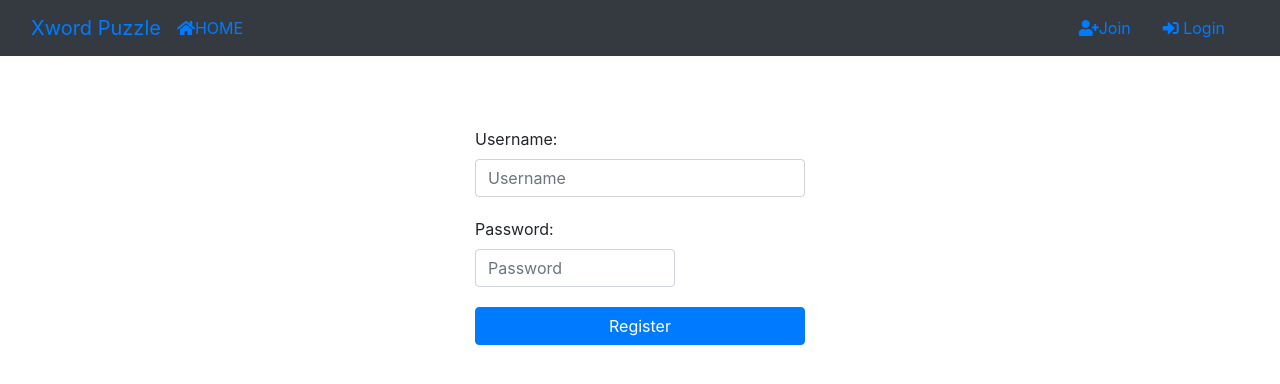
After one commit to paulBit3/crossword-puzzle, a Django app: page /accounts/join/ in a window 1280 px wide. The commit adds this page. Shown: the top 384 px of the page. Run offline with Django 3.2, Linux system fonts and the light colour scheme; some libraries are stand-ins or nearby versions.

Commit message:
implemented user creation view and tested register form

```diff
--- a/tdd_exercise/static/css/main.css
+++ b/tdd_exercise/static/css/main.css
@@ -59,3 +59,57 @@ nav.navbar {
 .signin-errors-container .form-errors li {
   max-width: 350px;
 }
+
+/* Account created page */
+.msg-container {
+  display: flex;
+  flex-direction: column;
+  align-items: center;
+  margin-top: 100px;
+}
+
+.msg-container .circle {
+  width: 200px;
+  height: 200px;
+  border: solid 3px;
+  display: flex;
+  flex-direction: column;
+  align-items: center;
+  padding-top: 30px;
+  border-radius: 50%;
+}
+
+.msg-container .fa-thumbs-o-up {
+  font-size: 9em;
+}
+
+.msg-container a {
+  font-size: 1.5em;
+}
+
+/* Sign up page */
+
+.account #id_password {
+  width: 200px;
+}
+
+.account {
+  max-width: 400px;
+  padding: 15px;
+  margin: 0 auto;
+}
+
+.account .btn.btn-primary {
+  margin-top: 20px;
+}
+
+.account label {
+  margin-top: 20px;
+}
+
+.account .errorlist {
+  padding-left: 10px;
+  display: inline-block;
+  list-style: none;
+  color: red;
+}
--- /dev/null
+++ b/tdd_exercise/templates/accounts/register.html
@@ -0,0 +1,15 @@
+{% extends 'base.html' %}
+
+{% block title %} | Join Puzzle {% endblock %}
+
+{% block content %}
+<div class="container account">
+    <div class="card-body">
+        <form action="{% url 'join' %}" method="POST">
+            {% csrf_token %}
+            {{ form }}
+            <button type="submit" value="" class="btn btn-primary btn-block">Register</button>
+        </form>
+    </div>
+</div>
+{% endblock %}
--- a/tdd_exercise/templates/partials/_loginpartial.html
+++ b/tdd_exercise/templates/partials/_loginpartial.html
@@ -16,7 +16,23 @@
   <!-- <p>Welcome to Crossword Puzzle, {{ user.username }} ! </p> -->
 {% else %}
 <ul class="nav navbar-nav navbar-right">
-    <li><a class="nav-link" href="{% url 'login' %}">
+    <li
+    {% if 'register' in request.path %}
+      class="nav-item active mr-3"
+    {% else %}
+      class="nav-item mr-3"
+    {% endif %}
+    ><a class="nav-link" href="{% url 'join' %}">
+        <i class="fas fa-user-plus"></i>Join
+    </a>
+    </li>
+    <li
+    {% if 'login' in request.path %}
+      class="nav-item active mr-3"
+    {% else %}
+      class="nav-item mr-3"
+    {% endif %}
+    ><a class="nav-link" href="{% url 'login' %}">
         <i class="fas fa-sign-in-alt"></i>
         Login
     </a></li>
--- a/xword_data/forms.py
+++ b/xword_data/forms.py
@@ -56,8 +56,8 @@ class JoinForm(forms.Form):
     )
 
 # getting the username value and call valide_unique_user for filter
-def clean_username(self):
-    username = self.clean_data['username']
+def cleaned_username(self):
+    username = self.cleaned_data['username']
 
     # calling our filter function
     valide_unique_user(
@@ -66,4 +66,11 @@ def clean_username(self):
 
     return username
 
-""" we can implement this method for password, email, ... """
+
+def cleaned_password(self):
+    password = self.cleaned_data['password']
+
+    return password
+
+
+""" we can implement this method for password2, email, ... """
--- a/xword_data/urls.py
+++ b/xword_data/urls.py
@@ -16,5 +16,6 @@ urlpatterns = [
     path('accounts/login/', auth_views.LoginView.as_view(
         template_name='accounts/login.html',
         authentication_form= AuthenticationForm), name='login'),
+    path('accounts/join/', views.join, name='join'),
     path('accounts/logout/', auth_views.LogoutView.as_view(), name='logout'),
 ]
--- a/xword_data/views.py
+++ b/xword_data/views.py
@@ -2,6 +2,9 @@ from django.shortcuts import render, redirect
 from django.http import Http404, HttpResponse, HttpResponseRedirect
 from datetime import datetime
 
+from django.views.decorators.csrf import csrf_protect
+from  .forms import JoinForm
+from django.contrib.auth.models import User
 
 
 from .models import *
@@ -20,3 +23,26 @@ def drill(request):
 
 def display_xwordanswer(request):
     """ the AnswerView of our xword_data app  """
+
+
+
+
+# users creation
+@csrf_protect
+def join(request):
+    """ we will use it to parse request data """
+    if request.method == 'POST':
+        form = JoinForm(request.POST)
+
+        if form.is_valid():
+            user = User.objects.create_user(
+                username = form.cleaned_data['username'],
+                password = form.cleaned_data['password']
+            )
+            # user.refresh_from_db()
+            user.save()
+            return render(request, 'accounts/account_success.html', {})
+    else:
+        form = JoinForm()
+
+    return render(request, "accounts/register.html", {'form': form})
```
Also changed, not shown: tdd_exercise/templates/accounts/account_success.html (added, +13 -0 lines).
